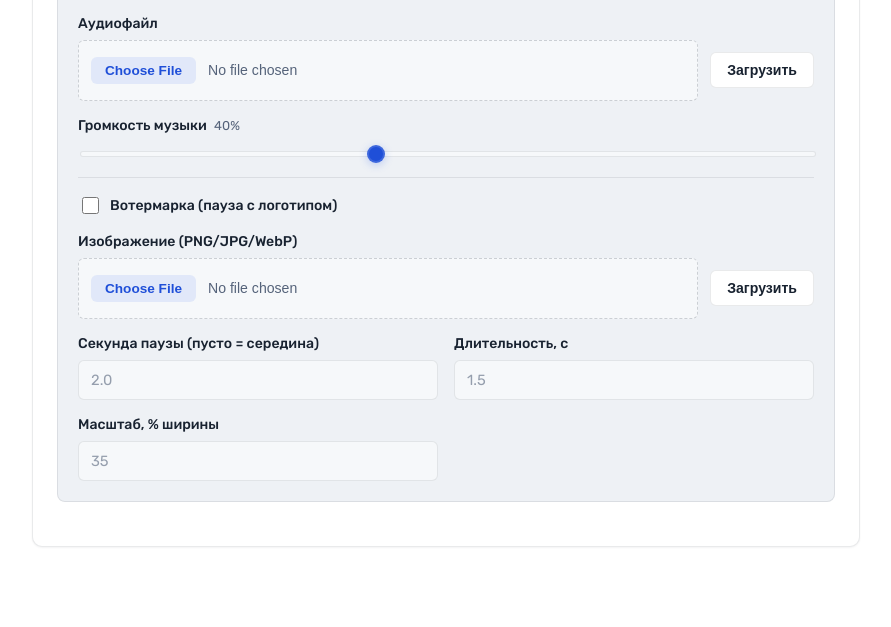
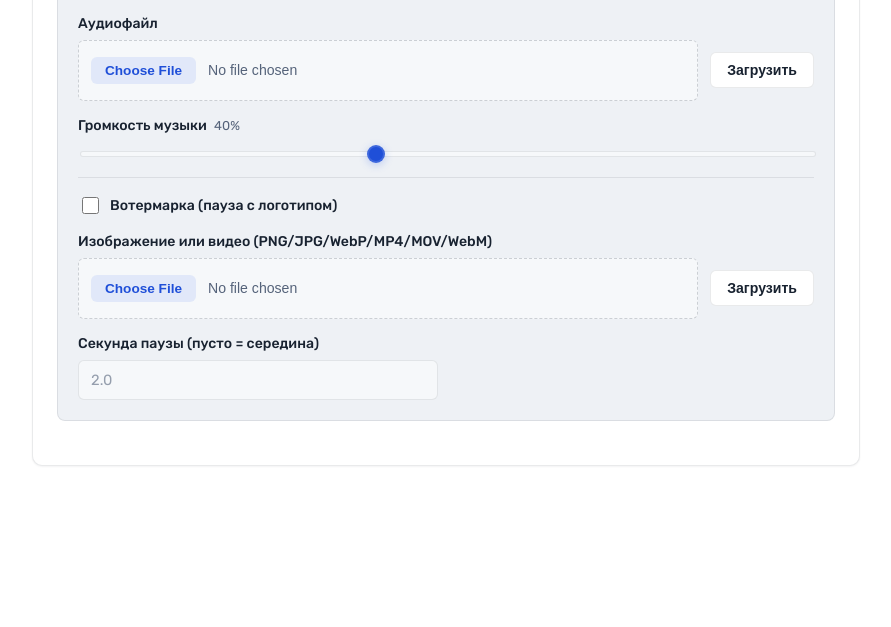
Before and after one commit to zxcyuiiop/Ai-Shorts-Generator, a Flask app: page / in a window 1280 px wide. Shown: the part 2169-2796 px from the top of the page, without its empty margins (194-1085 px from the left). After the commit the page ends 2635 px from the top, so only its background shows below. Run offline with Flask 3, Linux system fonts and the light colour scheme; data that the repository does not hold is empty; some libraries are stand-ins or nearby versions.

Commit message:
feat: watermark accepts a video banner; drop duration/scale knobs, video fills width

```diff
--- a/app.py
+++ b/app.py
@@ -931,12 +931,13 @@ def upload_music():
 WATERMARK_UPLOAD_DIR = os.path.join(os.path.abspath(LOCAL_OUTPUT_DIR), "uploads")
 # Must stay in sync with watermark.WATERMARK_EXTENSIONS -- the finalize stage
 # is what reads this file, so a type the module rejects must not reach it.
-ALLOWED_WATERMARK_EXTENSIONS = {".png", ".jpg", ".jpeg", ".webp"}
+ALLOWED_WATERMARK_EXTENSIONS = {".png", ".jpg", ".jpeg", ".webp",
+                                ".mp4", ".mov", ".webm", ".mkv"}
 
 
 @app.route("/api/upload/watermark", methods=["POST"])
 def upload_watermark():
-    """Accept a user watermark image and save it under output/uploads/.
+    """Accept a user watermark image or video banner under output/uploads/.
 
     Unlike music uploads the name is normalized to ``watermark.<ext>``: one
     GUI slot means one current image, and the persisted WATERMARK_FILE path
--- a/shorts_generator/local/watermark.py
+++ b/shorts_generator/local/watermark.py
@@ -240,8 +240,10 @@ def apply_watermark_pause(in_path: str, out_path: str, image_path: str,
     except (TypeError, ValueError):
         scale_pct = 35.0
     scale_pct = max(5.0, min(90.0, scale_pct))
-    # Even pixel width: h.264/yuv420p rejects odd dimensions, and an odd
-    # watermark width would make scale= fail the whole graph.
+    if is_video and "WATERMARK_SCALE" not in os.environ:
+        # A video banner defaults to full frame width with no margin — the
+        # animation should read as a banner moment, not a corner sticker.
+        scale_pct = 100.0
     wm_w = max(2, 2 * int(round(width * (scale_pct / 100.0) / 2.0)))
 
     # Freeze budget in SOURCE frames: loop=size is a count, not a duration.
--- a/static/app.js
+++ b/static/app.js
@@ -395,10 +395,6 @@ function collectProcessingSettings() {
     const titleSize = titleSizeRaw === '' ? null : clampNumberInput('title_font_size', 24, 200);
     const wmAtRaw = document.getElementById('watermark_at_sec').value;
     const wmAt = wmAtRaw === '' ? null : clampNumberInput('watermark_at_sec', 0, 600);
-    const wmDurRaw = document.getElementById('watermark_duration_sec').value;
-    const wmDur = wmDurRaw === '' ? null : clampNumberInput('watermark_duration_sec', 0.3, 10);
-    const wmScaleRaw = document.getElementById('watermark_scale').value;
-    const wmScale = wmScaleRaw === '' ? null : clampNumberInput('watermark_scale', 5, 90);
     return {
         silence_cut: !!document.getElementById('silence_cut').checked,
         blur_bars: !!document.getElementById('blur_bars').checked,
@@ -415,8 +411,6 @@ function collectProcessingSettings() {
         title_font_size: titleSize,
         watermark_enabled: !!document.getElementById('watermark_enabled').checked,
         watermark_at_sec: wmAt,
-        watermark_duration_sec: wmDur,
-        watermark_scale: wmScale,
         watermark_file: document.getElementById('watermark_file').value || '',
     };
 }
@@ -1258,8 +1252,6 @@ const CLAMP_FIELDS = [
     ['title_y_from_bottom', 100, 1500],
     ['title_font_size', 24, 200],
     ['watermark_at_sec', 0, 600],
-    ['watermark_duration_sec', 0.3, 10],
-    ['watermark_scale', 5, 90],
 ];
 CLAMP_FIELDS.forEach(([id, min, max]) => wireChange(id, () => clampNumberInput(id, min, max)));
 
@@ -1328,7 +1320,7 @@ function updateWatermarkFileLabel() {
 wireClick('watermark_upload_btn', async () => {
     const uploadInput = document.getElementById('watermark_upload');
     const file = uploadInput.files && uploadInput.files[0];
-    if (!file) { showToast('Выберите изображение для вотермарки', 'error'); return; }
+    if (!file) { showToast('Выберите изображение или видео для вотермарки', 'error'); return; }
     const btn = document.getElementById('watermark_upload_btn');
     btn.disabled = true;
     try {
@@ -1338,7 +1330,7 @@ wireClick('watermark_upload_btn', async () => {
         const data = await resp.json().catch(() => ({}));
         if (!resp.ok || !data.ok) throw new Error(data.error || `HTTP ${resp.status}`);
         document.getElementById('watermark_file').value = data.path || '';
-        updateWatermarkFileLabel();
+        updateWatermarkFileLabel(data.filename || file.name);
         uploadInput.value = '';  // сброс, чтобы повторный выбор того же файла снова триггернул change
         showToast(`Вотермарка загружена: ${data.filename || file.name}`, 'success');
     } catch (e) {
--- a/templates/index.html
+++ b/templates/index.html
@@ -303,10 +303,10 @@
                             </label>
                         </div>
                         <div class="form-group">
-                            <label for="watermark_upload">Изображение (PNG/JPG/WebP)</label>
+                            <label for="watermark_upload">Изображение или видео (PNG/JPG/WebP/MP4/MOV/WebM)</label>
                             <div class="music-upload-row">
                                 <input type="file" id="watermark_upload"
-                                       accept="image/png,image/jpeg,image/webp">
+                                       accept="image/png,image/jpeg,image/webp,video/mp4,video/quicktime,video/webm,.mkv">
                                 <button type="button" id="watermark_upload_btn" class="btn-secondary">Загрузить</button>
                             </div>
                             <div id="watermark_file_label" class="music-file-label"></div>
@@ -318,16 +318,6 @@
                                 <label for="watermark_at_sec">Секунда паузы (пусто = середина)</label>
                                 <input type="number" id="watermark_at_sec" name="watermark_at_sec"
                                        min="0" max="600" step="0.1" placeholder="2.0">
-                            </div>
-                            <div class="form-group">
-                                <label for="watermark_duration_sec">Длительность, с</label>
-                                <input type="number" id="watermark_duration_sec" name="watermark_duration_sec"
-                                       min="0.3" max="10" step="0.1" placeholder="1.5">
-                            </div>
-                            <div class="form-group">
-                                <label for="watermark_scale">Масштаб, % ширины</label>
-                                <input type="number" id="watermark_scale" name="watermark_scale"
-                                       min="5" max="90" step="1" placeholder="35">
                             </div>
                         </div>
                     </div>
```
